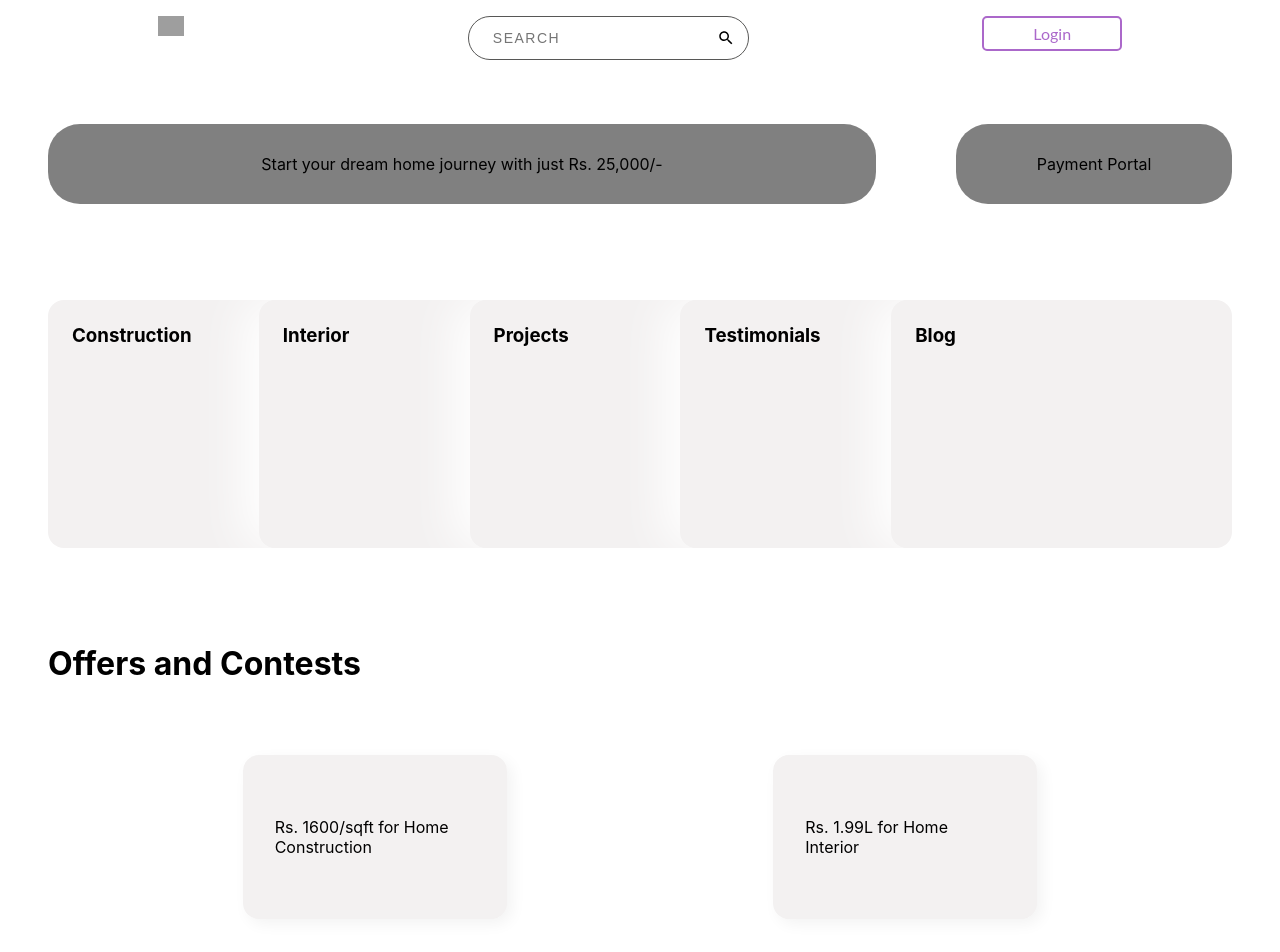
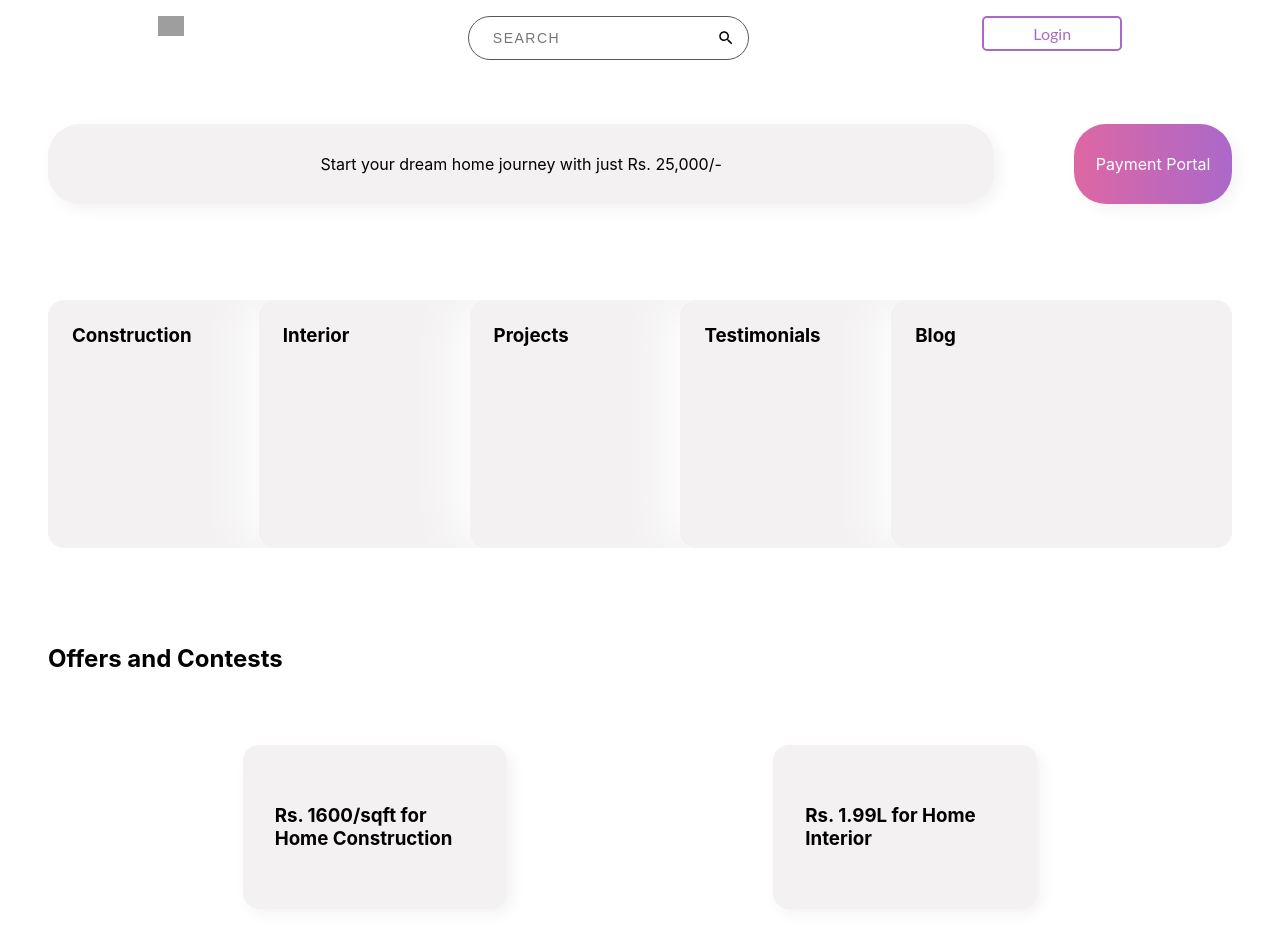
Before and after one commit to afeermohd/better-landing, a React (Create React App) app: page / in a window 1280 px wide. Shown: the top 952 px of the page. Built offline with nearby package versions, Linux system fonts and the light colour scheme; grey boxes are pictures that could not be loaded; the HTML template or start-up script is replaced by a standard one.

Commit message:
update css

```diff
--- a/src/components/OfferSection/index.js
+++ b/src/components/OfferSection/index.js
@@ -4,13 +4,13 @@ import "./style.css";
 const OfferSection = () => {
   return (
     <div className="offer-section">
-      <h1 className="offer-header">Offers and Contests</h1>
+      <h2 className="offer-header">Offers and Contests</h2>
       <div className="offer-items">
         <div className="offer-card">
-          <p>Rs. 1600/sqft for Home Construction</p>
+          <h3>Rs. 1600/sqft for Home Construction</h3>
         </div>
         <div className="offer-card">
-          <p>Rs. 1.99L for Home Interior</p>
+          <h3>Rs. 1.99L for Home Interior</h3>
         </div>
       </div>
     </div>
--- a/src/components/Section1/style.css
+++ b/src/components/Section1/style.css
@@ -14,8 +14,9 @@
   border: 1rem;
   /* width: 70%; */
   flex: 3;
-  height: 5rem;
-  background: grey;
+  height: 80px;
+  box-shadow: 5px 5px 15px rgba(0, 0, 0, 0.05);
+  background: rgb(243, 241, 241);
   /* margin: 1rem; */
   border-radius: 2rem;
   margin-left: auto;
@@ -25,12 +26,15 @@
 .sect1-payment {
   display: grid;
   place-items: center;
-  background: grey;
-  height: 5rem;
+  box-shadow: 5px 5px 15px rgba(0, 0, 0, 0.05);
+  background: linear-gradient(to left, #ab68ca, #de67a3);
+  width: 100px;
+  color: #fff;
+  height: 80px;
   border-radius: 2rem;
   /* margin: 1rem; */
   /* width: 10%; */
-  flex: 1;
+  flex: 0.5;
   margin-left: 5rem;
   margin-right: auto;
 }
```
